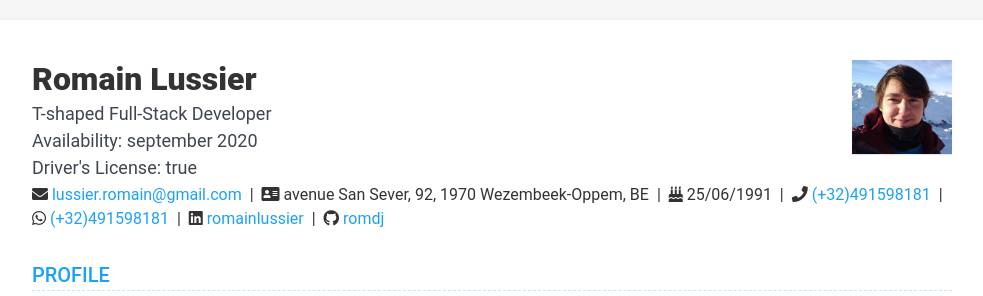
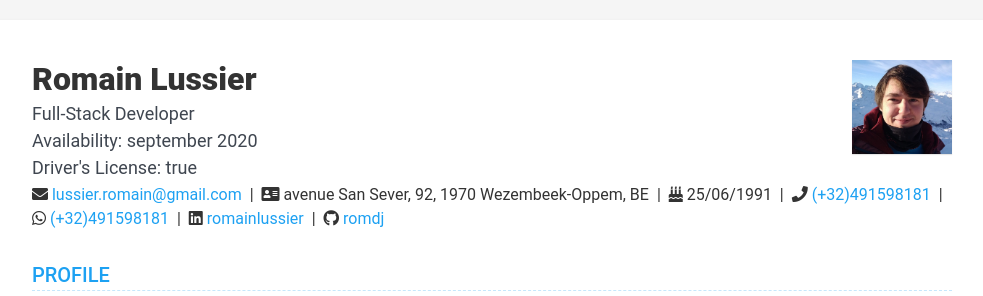
Before and after one commit to romdj/romdj.github.io, a Jekyll site: the page built from index.html, in a window 1280 px wide and 900 px high. Shown: the top 296 px of the window, without its empty margins (148-1131 px from the left). Built offline with Jekyll 4.4.1, drawn with Linux system fonts in a browser that asks for light colours; nearby versions of some CDN libraries.

Commit message:
fix: you're not T-Shaped yet

```diff
--- a/_data/data.yml
+++ b/_data/data.yml
@@ -1,6 +1,6 @@
 intro:
   name: Romain Lussier
-  title: T-shaped Full-Stack Developer
+  title: Full-Stack Developer
   availability: 'september 2020'
   driverLicense: Yes
   contractType: freelance or full-time
```
